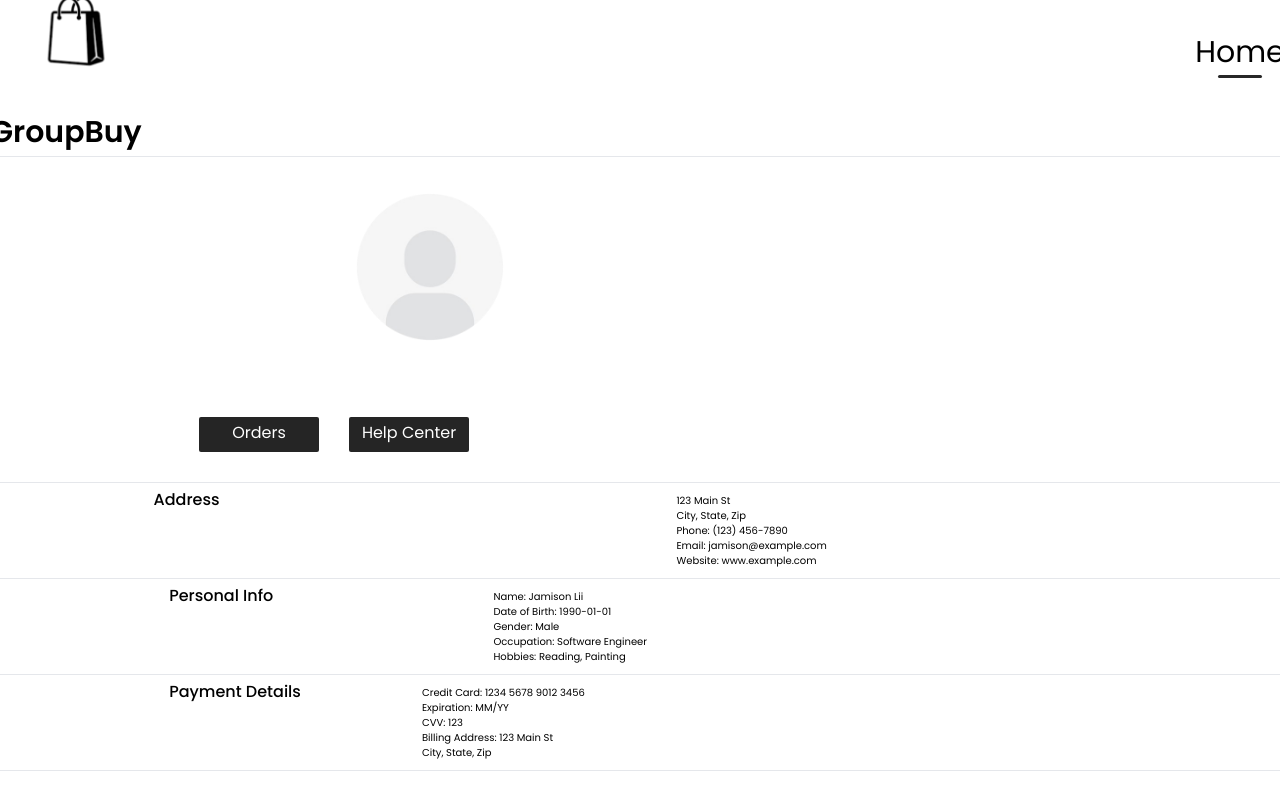
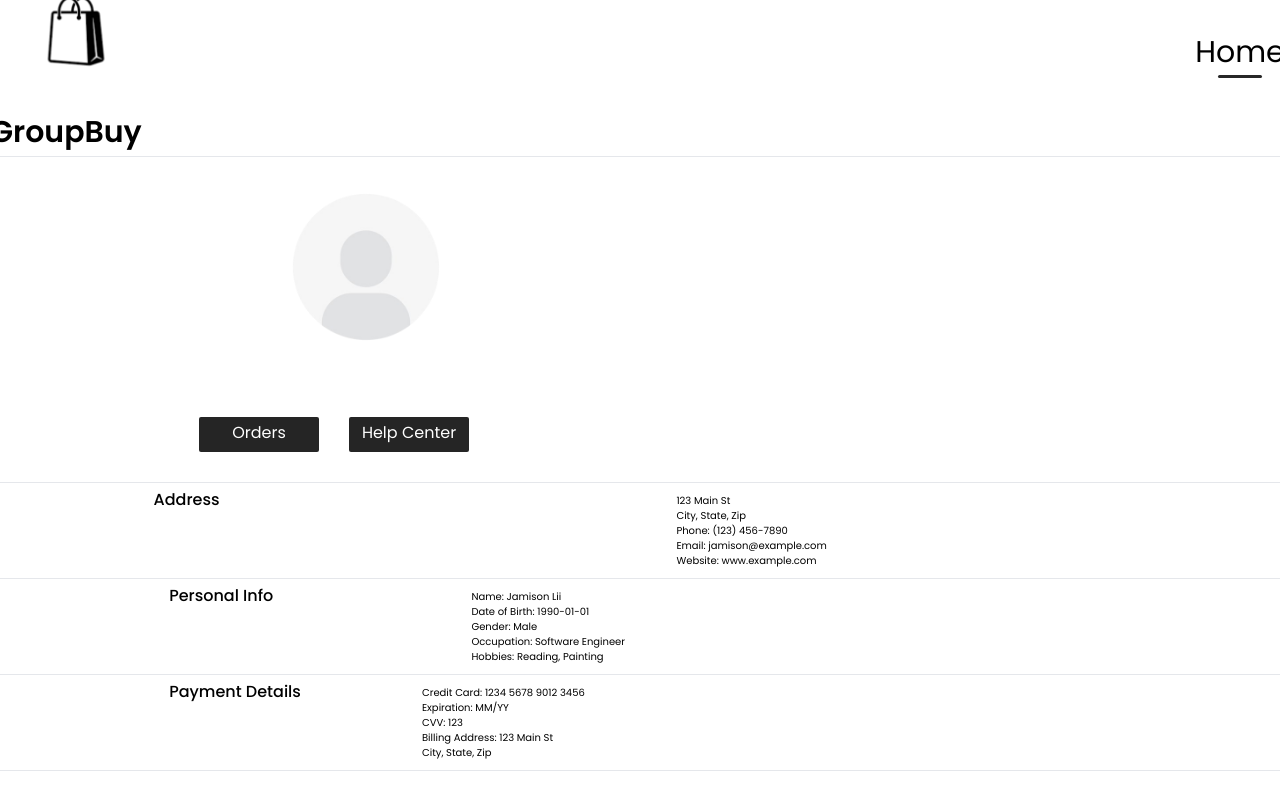
Before and after one commit to Jamison-lii/Buy-together-Project, a React (Vite) app: page /profile in a window 1280 px wide. Shown: the top 800 px of the page. Built offline with nearby package versions, Linux system fonts and the light colour scheme.

Commit message:
adjusted a small bug but theres still alot of work to do

```diff
--- a/src/Pages/Styles/Profile.css
+++ b/src/Pages/Styles/Profile.css
@@ -1,5 +1,5 @@
 .img-container{
-    margin-left: 25%;
+    margin-left: 20%;
 }
 
 .img-container img{
@@ -104,7 +104,7 @@
 
   .info1{
     display: flex;
-    gap: 20%;
+    gap: 18%;
     margin-left: 14%;
     margin-top: 0px;
     padding-bottom: 10px;
```
